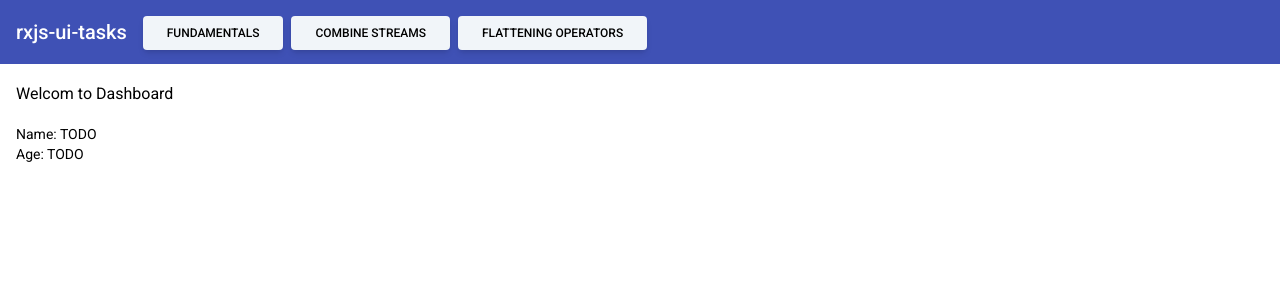
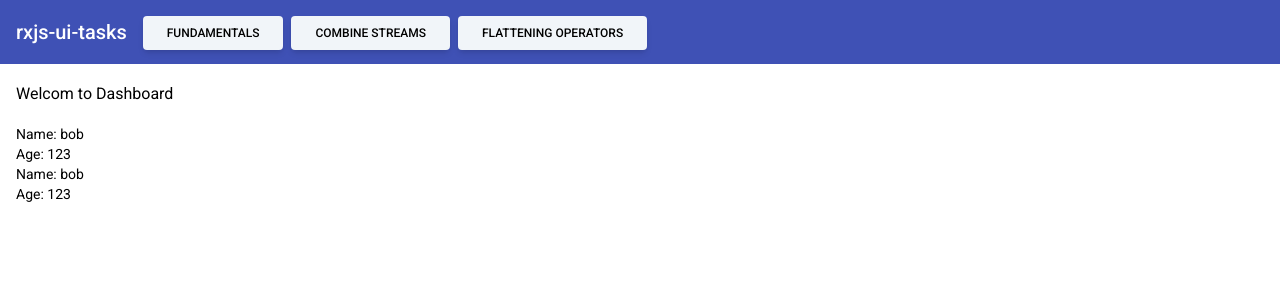
Before and after one commit to pwoloszun/rxjs-ui-tasks, an Angular app: page /fundamentals/dashboard in a window 1280 px wide. Shown: the top 300 px of the page. Built offline with nearby package versions, Linux system fonts and the light colour scheme.

Commit message:
share, sharerepl esmpl

```diff
--- a/src/app/features/fundamentals/pages/dashboard-page/dashboard-page.component.html
+++ b/src/app/features/fundamentals/pages/dashboard-page/dashboard-page.component.html
@@ -1,9 +1,19 @@
 <h3>Welcom to {{ title }}</h3>
 
-<div>
-  Name: TODO
+<ng-container *ngIf="person$ | async as per">
+  <div>
+    Name: {{ per.name }}
+  </div>
+
+  <div>
+    Age: {{ per.age }}
+  </div>
+</ng-container>
+
+<div *ngIf="person$ | async as per">
+  Name: {{ per.name }}
 </div>
 
-<div>
-  Age: TODO
+<div *ngIf="person$ | async as per">
+  Age: {{ per.age }}
 </div>
--- a/src/app/features/fundamentals/pages/dashboard-page/dashboard-page.component.ts
+++ b/src/app/features/fundamentals/pages/dashboard-page/dashboard-page.component.ts
@@ -1,5 +1,8 @@
 import { Component, OnInit, OnDestroy } from '@angular/core';
-import { delay, of, tap } from 'rxjs';
+
+import { PersonService } from '@features/fundamentals/services/person.service';
+import { share, shareReplay } from 'rxjs';
+import { SubscriptionContainer } from '../../../../utils/subscription-container';
 
 @Component({
   selector: 'app-dashboard-page',
@@ -9,27 +12,30 @@ export class DashboardPageComponent implements OnInit, OnDestroy {
 
   title = 'Dashboard';
 
-  person$ = this.getPerson$();
+  person$ = this.personService.getPerson$().pipe(
+    shareReplay()
+  );
 
-  constructor() { }
+  private subCont = new SubscriptionContainer();
+
+  constructor(private personService: PersonService) { }
 
   ngOnInit(): void {
+    // this.subCont.add = this.person$.subscribe((data) => {
+    //   this.p = data;
+    // });
+
     // TODO
-    // setTimeout(() => {
-    //   console.log('Later subscription');
-    // }, 4000);
-  }
-
-  getPerson$() {
-    return of({ name: 'bob', age: 123 }).pipe(
-      tap(() => console.log('REQUEST fetch person')),
-      delay(2000),
-      tap(() => console.log('RESPONSE fetch person')),
-    );
+    setTimeout(() => {
+      console.log('Later subscription');
+      this.subCont.add = this.person$
+        .subscribe((d) => console.log('qq:', d));
+    }, 4000);
   }
 
   ngOnDestroy(): void {
     // cleanup
+    this.subCont.dispose();
   }
 
 }
--- /dev/null
+++ b/src/app/features/fundamentals/services/person.service.ts
@@ -0,0 +1,19 @@
+import { Injectable } from '@angular/core';
+import { delay, of, tap } from 'rxjs';
+
+@Injectable({
+  providedIn: 'root'
+})
+export class PersonService {
+
+  constructor() { }
+
+  getPerson$() {
+    return of({ name: 'bob', age: 123 }).pipe(
+      tap(() => console.log('REQUEST fetch person')),
+      delay(2000),
+      tap(() => console.log('RESPONSE fetch person')),
+    );
+  }
+
+}
```
Also changed, not shown: 1 other file (tests, documents, lock files or other folders).
